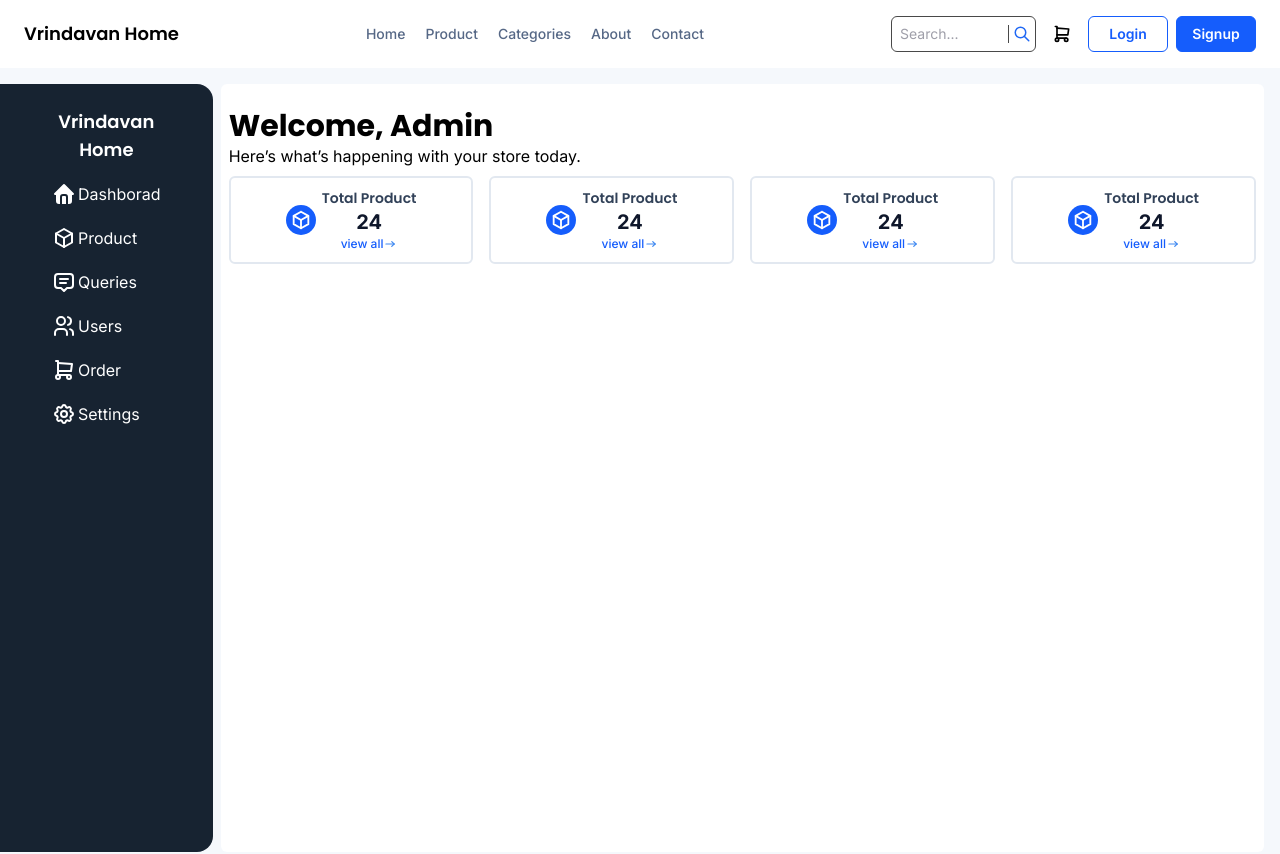
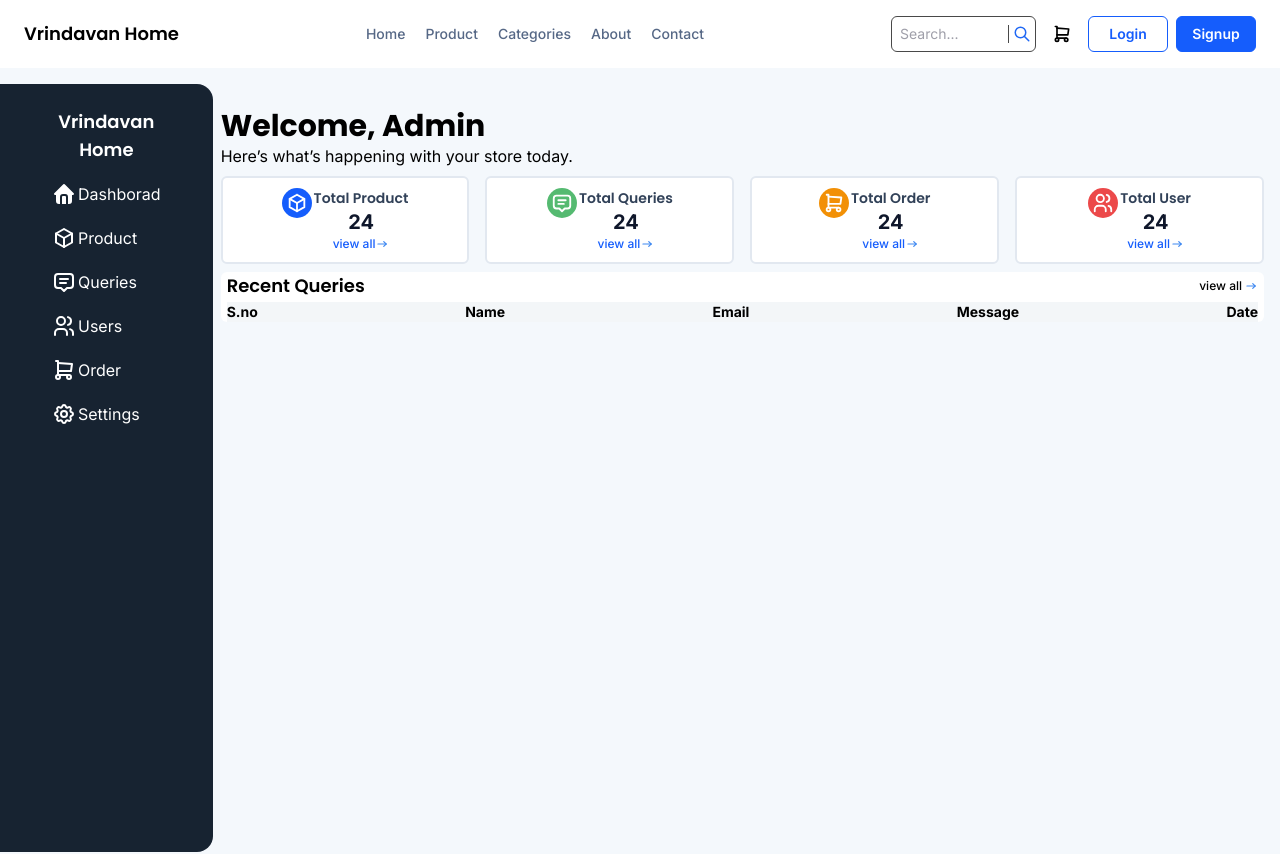
Before and after one commit to shivam-87388/vrindavan, a Next.js app in the folder frontend/: page /admin-panel in a window 1280 px wide. Shown: the top 854 px of the page. Built offline with nearby package versions, Linux system fonts and the light colour scheme.

Commit message:
fix cards section

```diff
--- a/frontend/src/app/admin-panel/page.jsx
+++ b/frontend/src/app/admin-panel/page.jsx
@@ -12,8 +12,8 @@ import {
 
 const page = () => {
   return (
-    <div className="h-screen pr-4 pt-4 pb-4 w-full flex flex-row items-start justify-between bg-[#F5F8FC] gap-x-2">
-      <div className="h-full flex flex-col  items-center justify-start bg-[#172331] lg:px-8 px-2 pt-6 rounded-tr-2xl rounded-br-2xl gap-y-2.5">
+    <div className="h-screen pr-4 pt-4 pb-4 w-full flex flex-row items-start justify-between bg-[#F4F8FC]">
+      <div className="h-full flex flex-col  items-center justify-start bg-[#172331] lg:px-8 md:px-2 px-0.5 pt-6 rounded-tr-2xl rounded-br-2xl gap-y-2.5">
 
           <h3 className="text-center text-white text-lg font-semibold font-['Poppins']">
             Vrindavan Home
@@ -64,79 +64,116 @@ const page = () => {
           </nav>
         </div>
 
-        <div className="flex flex-col items-start justify-start w-full bg-white rounded-md pr-2 pl-2 h-full gap-y-2">
+        <div className="flex flex-col items-center justify-start w-full rounded-md pl-2 h-full gap-y-2">
+           {/* heading and paragrapgh setcion */}
           <div className="w-full flex flex-col items-start justify-center pt-6">
-             <h1 className="text-black text-3xl font-bold font-['Poppins'] flex-wrap">
+             <h1 className="text-start text-black text-3xl font-bold font-['Poppins']">
               Welcome, Admin
             </h1>
-            <p className="text-start text-black text-base font-normal font-['Inter']">
+            <p className="text-starttext-black text-base font-normal font-['Inter']">
               Here’s what’s happening with your store today.
             </p>
 
           </div>
 
-          <div className="w-full flex flex-row items-start justify-between gap-4 md-gap-2 flex-wrap">
-            <div className=" lg:w-full flex-1 flex flex-row items-center justify-center px-2.5 py-2.5 gap-1.5 border-2 border-slate-200 rounded-md">
-              <div className="flex items-center justify-center rounded-full bg-blue-600 p-1">
+           {/* cards section */}
+          <div className="w-full grid lg:grid-cols-4 md:grid-cols-2 grid-cols-1 lg:gap-4    gap-2">
+            {/*Total product card*/}
+            <div className="w-full flex flex-row lg:items-start items-center justify-center px-0.5 rounded-md border-2 border-slate-200 bg-white py-2.5 gap-0.5">
+              <div className="flex items-center justify-start bg-blue-600 rounded-full p-1">
                 <IconBox color="#FFFFFF" stroke={2} size={22} />
               </div>
-              <div className="flex flex-col items-start justify-center ">
-                 <h3 className="text-sm font-semibold text-slate-700 font-['Poppins']">Total Product</h3>
+              <div className="flex flex-col items-center justify-center">
+                <h3 className="text-sm text-center font-semibold text-slate-700 font-['Poppins']">Total Product</h3>
                  <p className="w-full text-xl text-center font-bold text-slate-900">24</p>
-                 <a href="#" className="flex items-center justify-center w-full text-blue-600">
-                   <span className="text-xs font-medium font-['Inter']">view all</span>
+                 <a href="#" className="flex items-center justify-center text-blue-600 whitespace-nowrap">
+                   <span className="text-xs text-center font-medium font-['Inter']">view all</span>
                    <IconArrowNarrowRight size={14} color="#418AF1" />
-
                  </a>
 
               </div>
             </div>
-             <div className="lg:w-full flex flex-1 flex-row items-center justify-center px-2.5 py-2.5 gap-1.5 border-2 border-slate-200 rounded-md">
-              <div className="flex items-center justify-center rounded-full bg-blue-600 p-1">
-                <IconBox color="#FFFFFF" stroke={2} size={22} />
+           {/* total queries */}
+           <div className="w-full flex flex-row lg:items-start items-center justify-center px-0.5 rounded-md border-2 border-slate-200 bg-white py-2.5 gap-0.5">
+              <div className="flex items-center justify-start bg-[#55BA71] rounded-full p-1">
+                <IconMessage2 color="#FFFFFF" stroke={2} size={22} />
               </div>
-              <div className="flex flex-col items-start justify-center ">
-                 <h3 className="text-sm font-semibold text-slate-700 font-['Poppins']">Total Product</h3>
+              <div className="flex flex-col items-center justify-center">
+                <h3 className="text-sm text-center font-semibold text-slate-700 font-['Poppins']">Total Queries</h3>
                  <p className="w-full text-xl text-center font-bold text-slate-900">24</p>
-                 <a href="#" className="flex items-center justify-center w-full text-blue-600">
-                   <span className="text-xs font-medium font-['Inter']">view all</span>
+                 <a href="#" className="flex items-center justify-center text-blue-600 whitespace-nowrap">
+                   <span className="text-xs text-center font-medium font-['Inter']">view all</span>
                    <IconArrowNarrowRight size={14} color="#418AF1" />
-
                  </a>
 
               </div>
             </div>
-            <div className="lg:w-full flex flex-1 flex-row items-center justify-center px-2.5 py-2.5 gap-1.5 border-2 border-slate-200 rounded-md">
-              <div className="flex items-center justify-center rounded-full bg-blue-600 p-1">
-                <IconBox color="#FFFFFF" stroke={2} size={22} />
+           {/* total order */}
+           <div className="w-full flex flex-row lg:items-start items-center justify-center px-0.5 rounded-md border-2 border-slate-200 bg-white py-2.5 gap-0.5">
+              <div className="flex items-center justify-start bg-[#F29006] rounded-full p-1">
+                <IconShoppingCart color="#FFFFFF" stroke={2} size={22} />
               </div>
-              <div className="flex flex-col items-start justify-center ">
-                 <h3 className="text-sm font-semibold text-slate-700 font-['Poppins']">Total Product</h3>
+              <div className="flex flex-col items-center justify-center">
+                <h3 className="text-sm text-center font-semibold text-slate-700 font-['Poppins']">Total Order</h3>
                  <p className="w-full text-xl text-center font-bold text-slate-900">24</p>
-                 <a href="#" className="flex items-center justify-center w-full text-blue-600">
-                   <span className="text-xs font-medium font-['Inter']">view all</span>
+                 <a href="#" className="flex items-center justify-center text-blue-600 whitespace-nowrap">
+                   <span className="text-xs text-center font-medium font-['Inter']">view all</span>
                    <IconArrowNarrowRight size={14} color="#418AF1" />
-
                  </a>
 
               </div>
-            </div> <div className="lg:w-full flex flex-1 flex-row items-center justify-center px-2.5 py-2.5 gap-1.5 border-2 border-slate-200 rounded-md">
-              <div className="flex items-center justify-center rounded-full bg-blue-600 p-1">
-                <IconBox color="#FFFFFF" stroke={2} size={22} />
+            </div>
+             {/* total user */}
+             <div className="w-full flex flex-row lg:items-start items-center justify-center px-0.5 rounded-md border-2 border-slate-200 bg-white py-2.5 gap-0.5">
+              <div className="flex items-center justify-start bg-[#EC494A] rounded-full p-1">
+                <IconUsers color="#FFFFFF" stroke={2} size={22} />
               </div>
-              <div className="flex flex-col items-start justify-center ">
-                 <h3 className="text-sm font-semibold text-slate-700 font-['Poppins']">Total Product</h3>
+              <div className="flex flex-col items-center justify-center">
+                <h3 className="text-sm text-center font-semibold text-slate-700 font-['Poppins']">Total User</h3>
                  <p className="w-full text-xl text-center font-bold text-slate-900">24</p>
-                 <a href="#" className="flex items-center justify-center w-full text-blue-600">
-                   <span className="text-xs font-medium font-['Inter']">view all</span>
+                <a href="#" className="flex items-center justify-center text-blue-600 whitespace-nowrap">
+                   <span className="text-xs text-center font-medium font-['Inter']">view all</span>
                    <IconArrowNarrowRight size={14} color="#418AF1" />
-
                  </a>
 
               </div>
             </div>
 
+
+
+
+
+
+
           </div>
+          {/* recent queries section */}
+        <div className="flex flex-col items-center justify-center gap-0.5 w-full rounded-md bg-white px-1.5">
+          <div className="flex flex-row items-center justify-between w-full flex-wrap">
+            <h3 className="text-black text-lg font-semibold font-['Poppins']">Recent Queries</h3>
+            <a href="#" className="flex items-center justify-center gap-0.5 ">
+              <span className="text-xs text-center font-medium font-['Inter']">view all</span>
+              <IconArrowNarrowRight  size={14} color="#418AF1"/>
+            </a>
+
+          </div>
+          <div className="flex items-center justify-center w-full">
+            <div className="flex flex-row items-center justify-between w-full bg-[#F3F6F8] flex-wrap">
+              <div className="text-center text-black text-sm font-bold font-['Inter']">S.no</div>
+              <div className="text-center text-black text-sm font-bold font-['Inter']">Name</div>
+              <div className="text-center text-black text-sm font-bold font-['Inter']">Email</div>
+              <div className="text-center text-black text-sm font-bold font-['Inter']">Message</div>
+              <div className="text-center text-black text-sm font-bold font-['Inter']">Date</div>
+              </div>
+
+
+          </div>
+
+
+
+
+
+        </div>
+
         </div>
 
 
```
